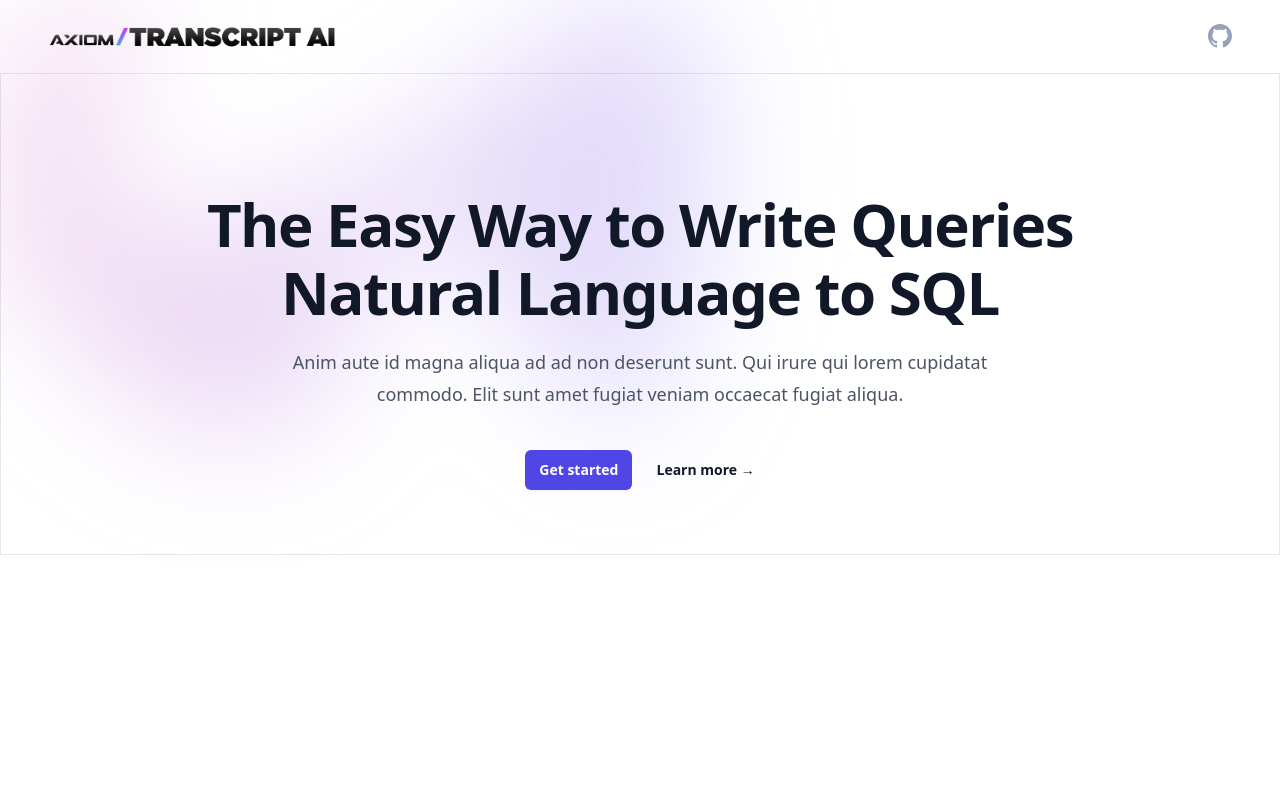
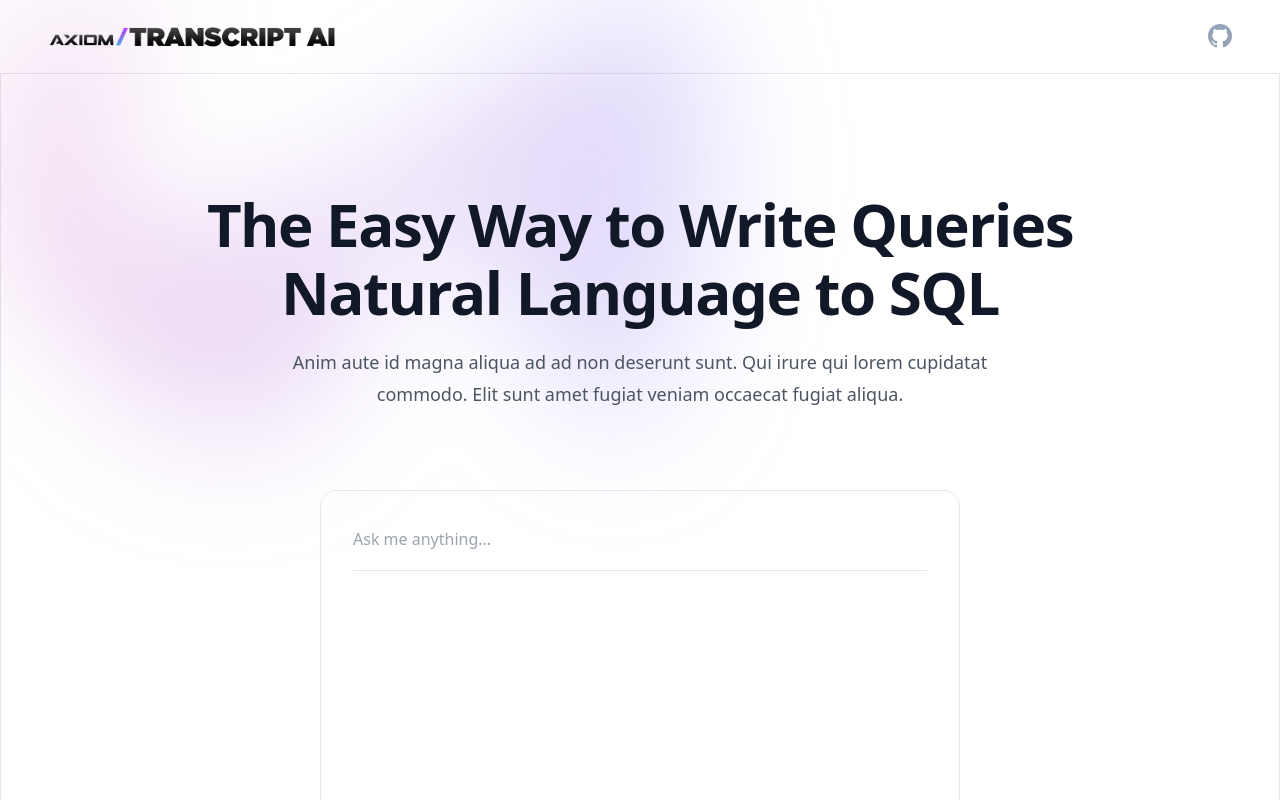
Before and after one commit to VenoM9078/forgeforms, a React (Vite) app: page / in a window 1280 px wide. Shown: the top 800 px of the page. Built offline with nearby package versions, Linux system fonts and the light colour scheme.

Commit message:
Add the Backend

```diff
--- a/src/components/Hero.jsx
+++ b/src/components/Hero.jsx
@@ -1,42 +1,68 @@
-import React from 'react'
+import React from "react";
+import Prompt from './Prompt';
 
 const Hero = () => {
   return (
     <>
-            <div class="relative isolate px-50 pt-14 lg:px-8 border">
-                <div class="absolute inset-x-0 -top-40 -z-10 transform-gpu overflow-hidden blur-3xl sm:-top-80">
-                    <svg class="relative left-[calc(50%-11rem)] -z-10 h-[21.1875rem] max-w-none -translate-x-1/2 rotate-[30deg] sm:left-[calc(50%-30rem)] sm:h-[42.375rem]" viewBox="0 0 1155 678">
-                        <path fill="url(#45de2b6b-92d5-4d68-a6a0-9b9b2abad533)" fill-opacity=".3" d="M317.219 518.975L203.852 678 0 438.341l317.219 80.634 204.172-286.402c1.307 132.337 45.083 346.658 209.733 145.248C936.936 126.058 882.053-94.234 1031.02 41.331c119.18 108.451 130.68 295.337 121.53 375.223L855 299l21.173 362.054-558.954-142.079z" />
+      <div className="px-50 relative isolate border pt-14 lg:px-8">
+        <div className="absolute inset-x-0 -top-40 -z-10 transform-gpu overflow-hidden blur-3xl sm:-top-80">
+          <svg
+            className="relative left-[calc(50%-11rem)] -z-10 h-[21.1875rem] max-w-none -translate-x-1/2 rotate-[30deg] sm:left-[calc(50%-30rem)] sm:h-[42.375rem]"
+            viewBox="0 0 1155 678"
+          >
+            <path
+              fill="url(#45de2b6b-92d5-4d68-a6a0-9b9b2abad533)"
+              fill-opacity=".3"
+              d="M317.219 518.975L203.852 678 0 438.341l317.219 80.634 204.172-286.402c1.307 132.337 45.083 346.658 209.733 145.248C936.936 126.058 882.053-94.234 1031.02 41.331c119.18 108.451 130.68 295.337 121.53 375.223L855 299l21.173 362.054-558.954-142.079z"
+            />
             <defs>
-                            <linearGradient id="45de2b6b-92d5-4d68-a6a0-9b9b2abad533" x1="1155.49" x2="-78.208" y1=".177" y2="474.645" gradientUnits="userSpaceOnUse">
+              <linearGradient
+                id="45de2b6b-92d5-4d68-a6a0-9b9b2abad533"
+                x1="1155.49"
+                x2="-78.208"
+                y1=".177"
+                y2="474.645"
+                gradientUnits="userSpaceOnUse"
+              >
                 <stop stop-color="#9089FC" />
                 <stop offset="1" stop-color="#FF80B5" />
               </linearGradient>
             </defs>
           </svg>
         </div>
-                <div class="mx-auto max-w-4xl py-32 sm:py-48 lg:py-16">
+        <div className="mx-auto max-w-4xl py-32 sm:py-48 lg:py-16">
+          <div className="text-center">
+            <h1 className="mb-2 text-4xl font-bold tracking-tight text-gray-900 sm:text-6xl">
+              The Easy Way to Write Queries
+            </h1>
+            <h1 className="text-4xl font-bold tracking-tight text-gray-900 sm:text-6xl">
+              Natural Language to SQL
+            </h1>
 
-                    <div class="text-center">
-                        <h1 class="text-4xl font-bold tracking-tight text-gray-900 sm:text-6xl mb-2">The Easy Way to Write Queries</h1>
-                        <h1 class="text-4xl font-bold tracking-tight text-gray-900 sm:text-6xl">Natural Language to SQL</h1>
+            <p className="mt-6 px-20 text-lg leading-8 text-gray-600">
+              Anim aute id magna aliqua ad ad non deserunt sunt. Qui irure qui
+              lorem cupidatat commodo. Elit sunt amet fugiat veniam occaecat
+              fugiat aliqua.
+            </p>
 
-                        <p class="mt-6 px-20 text-lg leading-8 text-gray-600">Anim aute id magna aliqua ad ad non deserunt sunt. Qui irure qui lorem cupidatat commodo. Elit sunt amet fugiat veniam occaecat fugiat aliqua.</p>
-                        <div class="mt-10 flex items-center justify-center gap-x-6">
+            {/* <div class="mt-10 flex items-center justify-center gap-x-6">
                             <a href="#" class="rounded-md bg-indigo-600 px-3.5 py-2.5 text-sm font-semibold text-white shadow-sm hover:bg-indigo-500 focus-visible:outline focus-visible:outline-2 focus-visible:outline-offset-2 focus-visible:outline-indigo-600">Get started</a>
                             <a href="#" class="text-sm font-semibold leading-6 text-gray-900">Learn more <span aria-hidden="true">→</span></a>
+                        </div> */}
+            <Prompt />
+
+
           </div>
         </div>
       </div>
+    </>
+  );
+};
 
-            </div>
-        </>
-    )
-}
+export default Hero;
 
-export default Hero
-
-{/* <div class="absolute inset-x-0 top-[calc(100%-13rem)] -z-10 transform-gpu overflow-hidden blur-3xl sm:top-[calc(100%-30rem)]">
+{
+  /* <div class="absolute inset-x-0 top-[calc(100%-13rem)] -z-10 transform-gpu overflow-hidden blur-3xl sm:top-[calc(100%-30rem)]">
 <svg class="relative left-[calc(50%+3rem)] h-[21.1875rem] max-w-none -translate-x-1/2 sm:left-[calc(50%+36rem)] sm:h-[42.375rem]" viewBox="0 0 1155 678">
     <path fill="url(#ecb5b0c9-546c-4772-8c71-4d3f06d544bc)" fill-opacity=".3" d="M317.219 518.975L203.852 678 0 438.341l317.219 80.634 204.172-286.402c1.307 132.337 45.083 346.658 209.733 145.248C936.936 126.058 882.053-94.234 1031.02 41.331c119.18 108.451 130.68 295.337 121.53 375.223L855 299l21.173 362.054-558.954-142.079z" />
     <defs>
@@ -46,4 +72,5 @@ export default Hero
         </linearGradient>
     </defs>
 </svg>
-</div> */}
+</div> */
+}
--- /dev/null
+++ b/src/components/Prompt.jsx
@@ -0,0 +1,50 @@
+import React, {useState} from "react";
+
+const Prompt = () => {
+
+    const [prompt, setPrompt] = useState("");
+    const [data, setData] = useState("");
+
+    function handleInput(e) {
+        setPrompt(e.target.value)
+        console.log(prompt);
+    }
+
+    function handleSubmit() {
+        // e.preventDefault();
+        setPrompt("");
+    }
+
+  return (
+    <>
+      <div className="shadow-box border-primary-500/20 shadow-primary-500/10 relative mx-auto mt-20 h-[500px] w-full max-w-screen-sm rounded-2xl border p-8">
+        <div className="relative flex h-full flex-col">
+          <div className="relative h-12 border-b border-primary-900">
+            <form onSubmit={handleSubmit}>
+              <input
+                type="text"
+                placeholder="Ask me anything..."
+                className="w-full appearance-none rounded-md border-0 bg-transparent px-0 pt-1 pb-2 text-black-300 outline-none transition duration-500 placeholder:text-primary-500 focus:outline-none focus:ring-0"
+                autoComplete="off"
+                autoCorrect="off"
+                autoCapitalize="none"
+                spellCheck="false"
+                value={prompt}
+                onChange={handleInput}
+              />
+            </form>
+          </div>
+          <div className="from-neutral-1100 to-neutral-1100/0 absolute inset-x-0 bottom-0 z-10 h-10 bg-gradient-to-t"></div>
+          <div className="hidden-scrollbar prose prose-sm dark:prose-invert absolute inset-x-0 bottom-0 top-12 z-0 max-w-full overflow-y-auto scroll-smooth py-4 pb-8">
+            <code className="text-start">
+                    <p>{prompt}</p>
+            </code>
+          </div>
+        </div>
+        {/* <div className="pointer-events-none absolute right-0 bottom-32 h-2 w-2 opacity-0"></div> */}
+      </div>
+    </>
+  );
+};
+
+export default Prompt;
--- a/src/index.css
+++ b/src/index.css
@@ -1,3 +1,26 @@
 @tailwind base;
 @tailwind components;
 @tailwind utilities;
+
+/* width and height of the scrollbar track */
+::-webkit-scrollbar {
+    width: 10px;
+    height: 8px;
+}
+
+/* background color of the scrollbar track */
+::-webkit-scrollbar-track {
+    background-color: #f5f5f5;
+}
+
+/* color and width of the scrollbar handle */
+::-webkit-scrollbar-thumb {
+    background-color: #888;
+    border-radius: 2px;
+    border: 1px solid #f5f5f5;
+}
+
+/* color and width of the scrollbar handle on hover */
+::-webkit-scrollbar-thumb:hover {
+    background-color: #555;
+}
```
Also changed, not shown: api/controller/openai.js (added, +35 -0 lines), api/index.js (added, +34 -0 lines), api/package.json (added, +21 -0 lines), 2 other files (tests, documents, lock files or other folders). Lines whose indentation alone changed are shown as unchanged.
